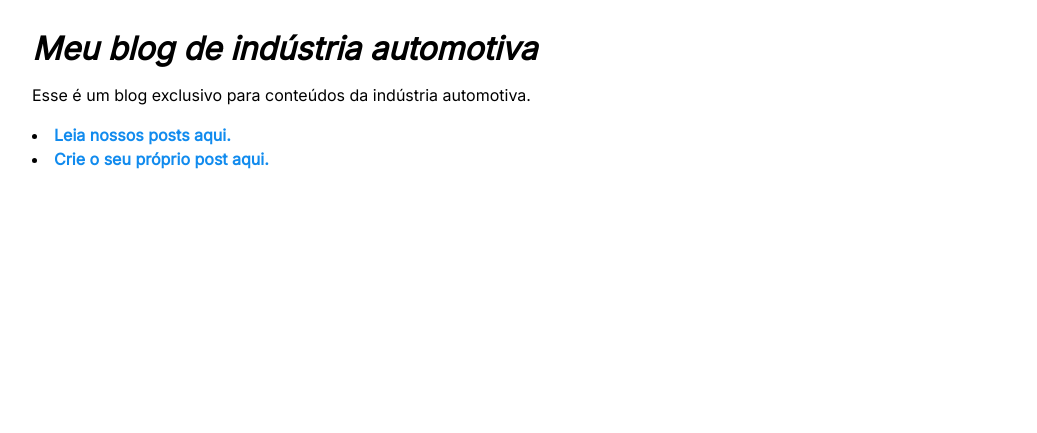
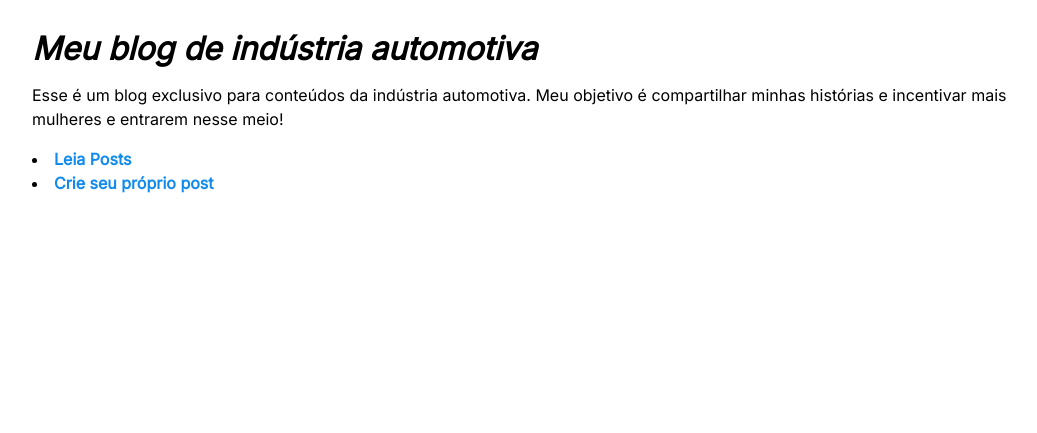
Before and after one commit to consmariano/poliplanner, a Django app: page / in a window 1280 px wide. Shown: the part 180-613 px from the top of the page, without its empty margins (84-1121 px from the left). Run offline with Django 4.2, Linux system fonts and the light colour scheme.

```diff
--- a/theportfolio/templates/home.html
+++ b/theportfolio/templates/home.html
@@ -5,9 +5,9 @@
 {% block content %}
 
 <h1><i>Meu blog de indústria automotiva</i></h1>
-    <p>Esse é um blog exclusivo para conteúdos da indústria automotiva.</p>
-    <li><a href="{% url 'post_list' %}">Leia nossos posts aqui.</a></li>
-    <li><a href="{% url 'create_post' %}">Crie o seu próprio post aqui.</a></li>
-
+    <p>Esse é um blog exclusivo para conteúdos da indústria automotiva.
+    Meu objetivo é compartilhar minhas histórias e incentivar mais mulheres e entrarem nesse meio!</p>
+    <li><a href="{% url 'post_list' %}">Leia Posts</a></li>
+    <li><a href="{% url 'create_post' %}">Crie seu próprio post</a></li>
 
 {% endblock content %}
```
